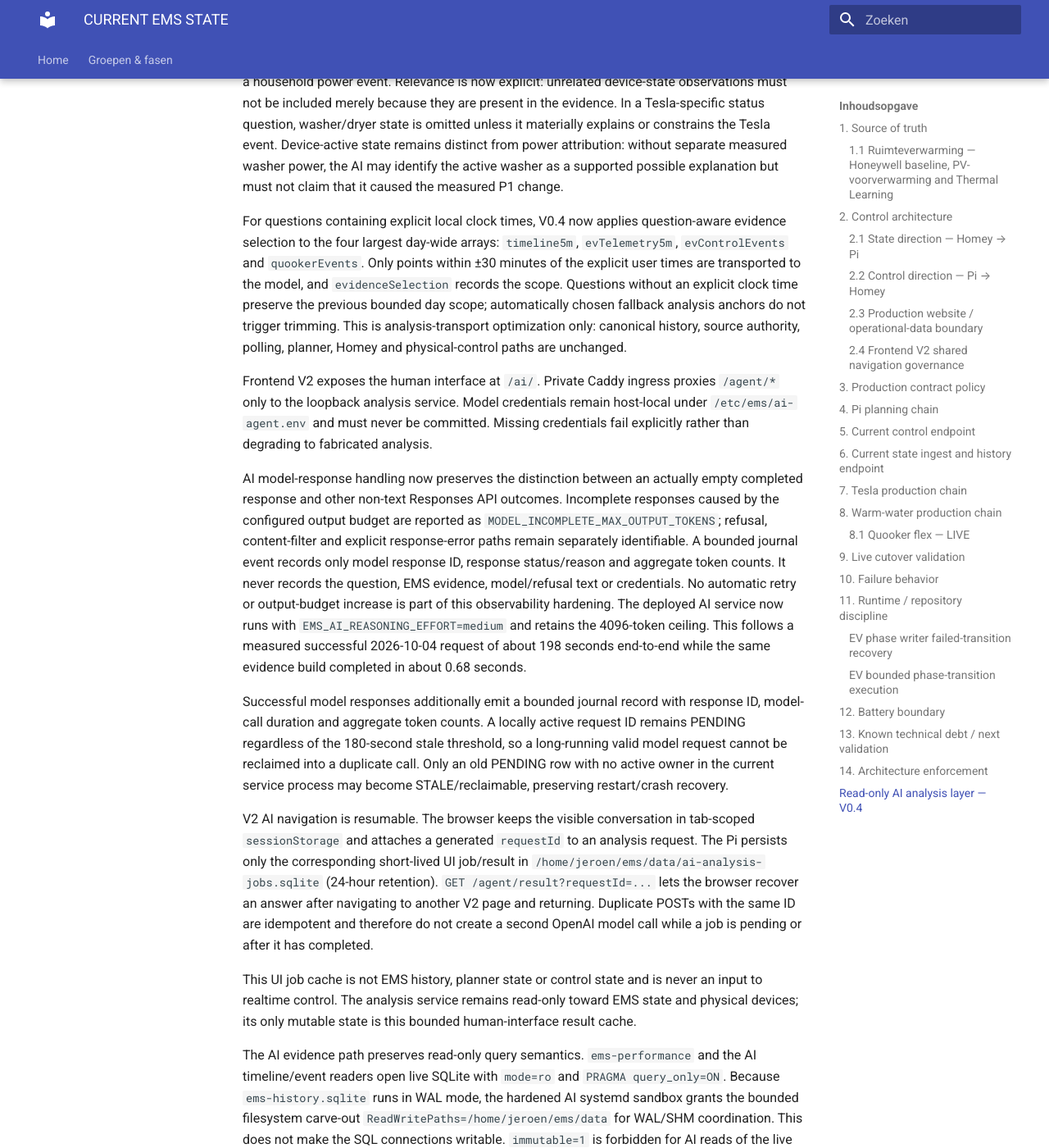
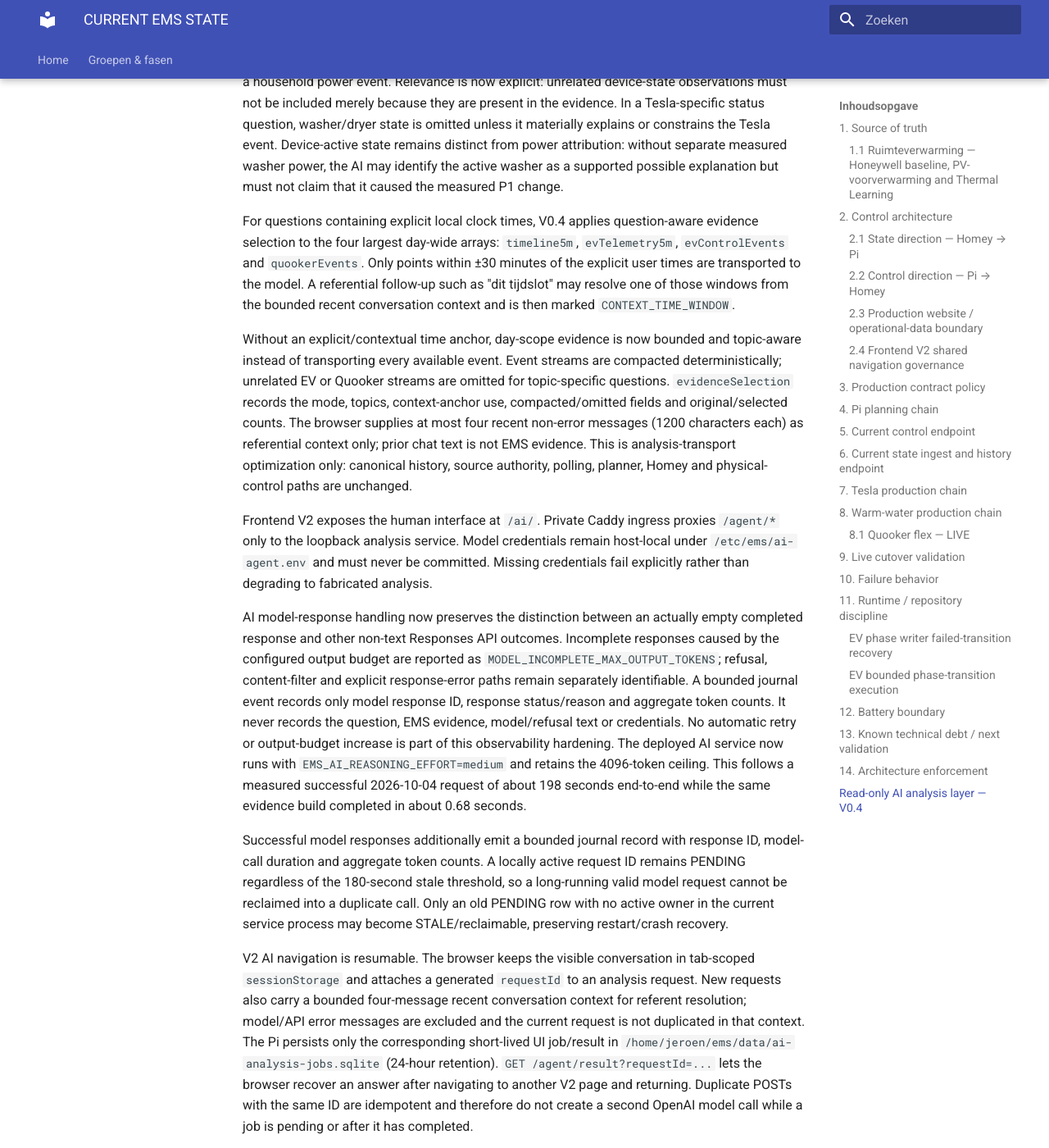
Before and after one commit to OnsKasteeltje/homey-energy-manual, an MkDocs documentation site: the page built from docs/architecture/CURRENT-EMS-STATE.md, in a window 1280 px wide and 1400 px high, scrolled down 27636 px. Shown: the whole window at 82% size. Built offline with MkDocs 1.6.1 and Material for MkDocs 9.7.7, drawn with Linux system fonts in a browser that asks for light colours.

Commit message:
docs(ai): record compact context-aware evidence transport

```diff
--- a/docs/architecture/CURRENT-EMS-STATE.md
+++ b/docs/architecture/CURRENT-EMS-STATE.md
@@ -567,13 +567,21 @@
 active washer as a supported possible explanation but must not claim that it
 caused the measured P1 change.
 
-For questions containing explicit local clock times, V0.4 now applies
+For questions containing explicit local clock times, V0.4 applies
 question-aware evidence selection to the four largest day-wide arrays:
 `timeline5m`, `evTelemetry5m`, `evControlEvents` and `quookerEvents`.
 Only points within ±30 minutes of the explicit user times are transported to
-the model, and `evidenceSelection` records the scope. Questions without an
-explicit clock time preserve the previous bounded day scope; automatically
-chosen fallback analysis anchors do not trigger trimming. This is
+the model. A referential follow-up such as "dit tijdslot" may resolve one of
+those windows from the bounded recent conversation context and is then marked
+`CONTEXT_TIME_WINDOW`.
+
+Without an explicit/contextual time anchor, day-scope evidence is now bounded
+and topic-aware instead of transporting every available event. Event streams
+are compacted deterministically; unrelated EV or Quooker streams are omitted
+for topic-specific questions. `evidenceSelection` records the mode, topics,
+context-anchor use, compacted/omitted fields and original/selected counts. The
+browser supplies at most four recent non-error messages (1200 characters each)
+as referential context only; prior chat text is not EMS evidence. This is
 analysis-transport optimization only: canonical history, source authority,
 polling, planner, Homey and physical-control paths are unchanged.
 
@@ -605,9 +613,11 @@
 
 V2 AI navigation is resumable. The browser keeps the visible conversation in
 tab-scoped `sessionStorage` and attaches a generated `requestId` to an
-analysis request. The Pi persists only the corresponding short-lived UI
-job/result in `/home/jeroen/ems/data/ai-analysis-jobs.sqlite` (24-hour
-retention). `GET /agent/result?requestId=...` lets the browser recover an
+analysis request. New requests also carry a bounded four-message recent
+conversation context for referent resolution; model/API error messages are
+excluded and the current request is not duplicated in that context. The Pi
+persists only the corresponding short-lived UI job/result in
+`/home/jeroen/ems/data/ai-analysis-jobs.sqlite` (24-hour retention). `GET /agent/result?requestId=...` lets the browser recover an
 answer after navigating to another V2 page and returning. Duplicate POSTs with
 the same ID are idempotent and therefore do not create a second OpenAI model
 call while a job is pending or after it has completed.
```
